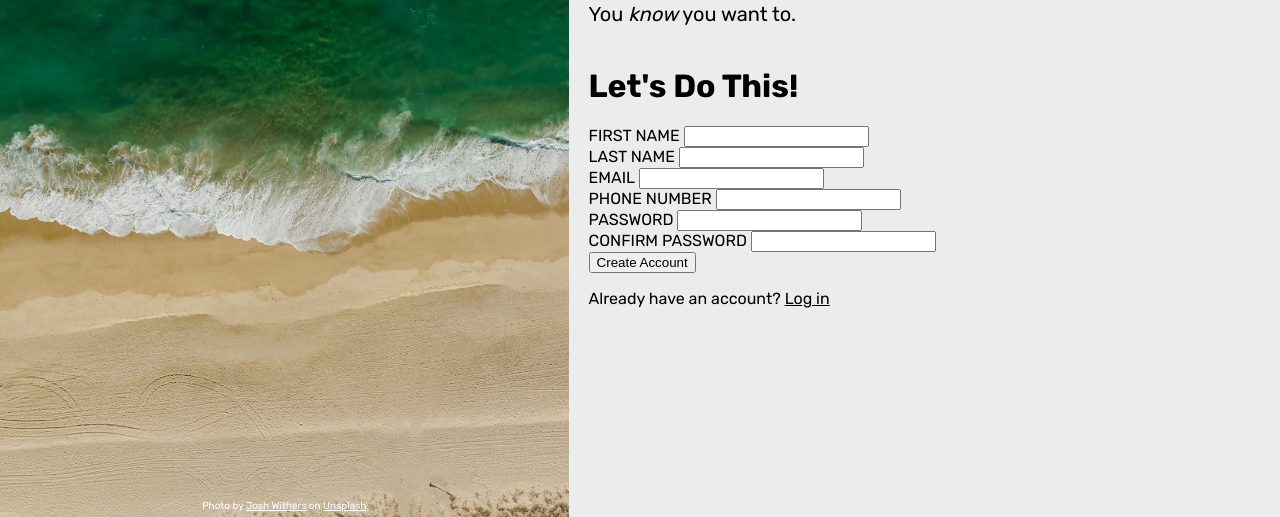
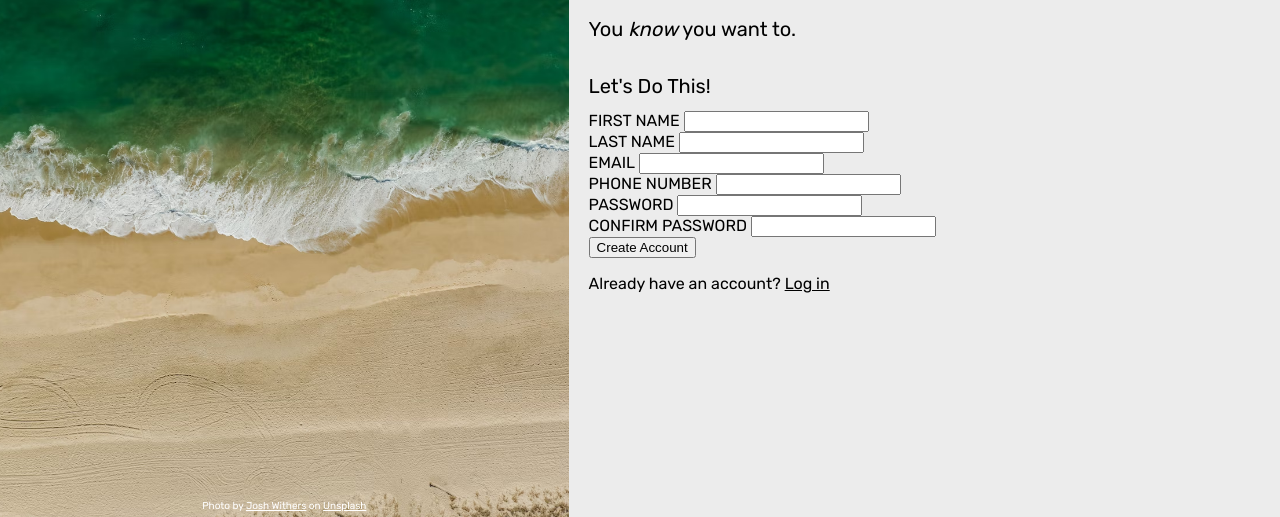
Before and after one commit to VictorOmboke/odin-sign-up-form, a plain HTML site: page index.html in a window 1280 px wide. Shown: the part 283-800 px from the top of the page. Drawn offline with Linux system fonts and the light colour scheme.

Commit message:
Add styling to the form h1

```diff
--- a/style.css
+++ b/style.css
@@ -70,3 +70,8 @@ a {
     font-size: 20px;
     margin-right: 25px;
 }
+
+form h1 {
+    font-size: 20px;
+    font-weight: 400;
+}
```
